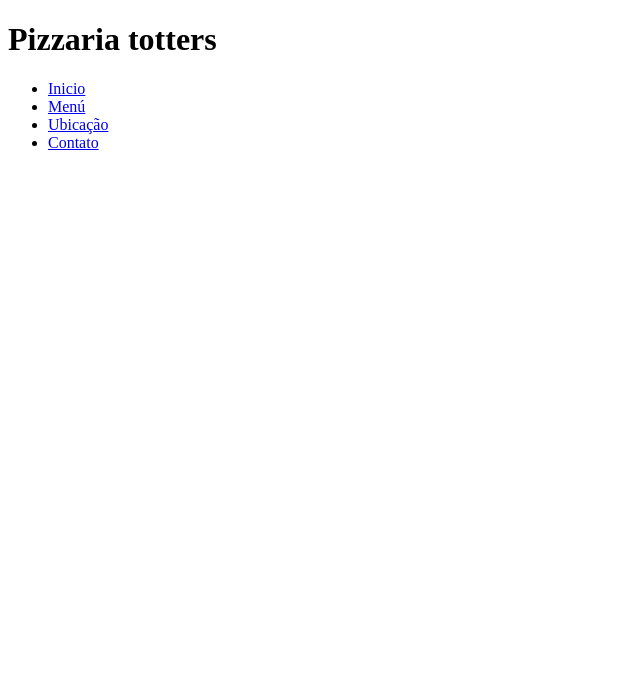
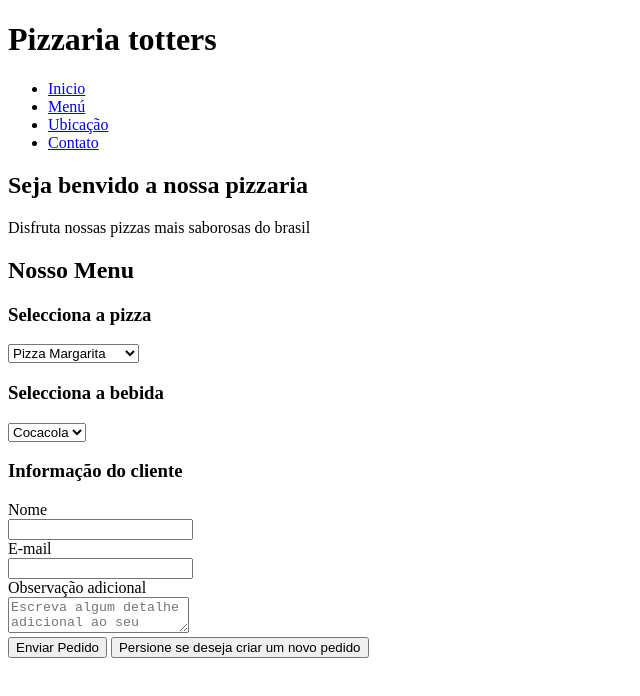
Before and after one commit to adrian9633/pizzaria, a plain HTML site: page index.html in a window 1280 px wide. Shown: the whole page, without its empty margins (0-640 px from the left). Drawn offline with Linux system fonts and the light colour scheme.

Commit message:
adicionando nossa main ao sitio web onde foi criado menssagem de benvida e outras seções

```diff
--- a/index.html
+++ b/index.html
@@ -14,12 +14,57 @@
                 <nav>
                     <ul>
                         <li><a href="#inicio">Inicio</a></li>
-                        <li><a href="#Menú">Menú</a></li>
-                        <li><a href="#Ubicação">Ubicação</a></li>
-                        <li><a href="#Contato">Contato</a></li>
+                        <li><a href="#menu">Menú</a></li>
+                        <li><a href="#ubicação">Ubicação</a></li>
+                        <li><a href="#contato">Contato</a></li>
                     </ul>
                 </nav>
         </header>
 
+        <main>
+
+            <section id="Inicio">
+                    <h2>Seja benvido a nossa pizzaria</h2>
+                    <p>Disfruta nossas pizzas mais saborosas do brasil</p>
+            </section>
+
+            <section id="menu">
+                <h2>Nosso Menu</h2>
+                <form action="">
+                        <h3>Selecciona a pizza</h3>
+                        <select name="pizza" id="pizza">
+                            <option value="margarita">Pizza Margarita</option>
+                            <option value="pepperoni">Pizza Pepperoni</option>
+                            <option value="vegetariana">Pizza Vegerariana</option>
+                        </select>
+
+                        <h3>Selecciona a bebida</h3>
+                        <select name="bebida" id="">
+                            <option value="cocacola">Cocacola</option>
+                            <option value="guarana">Guaraná</option>
+                            <option value="fanta">fanta</option>
+                        </select>
+
+                        <h3>Informação do cliente</h3>
+                        <label for="nome">Nome</label><br>
+                        <input type="text" id="nome" name="nome"><br>
+
+                        <label for="email">E-mail</label><br>
+                        <input type="email" id="email" name="email"><br>
+
+                        <label for="observação">Observação adicional</label><br>
+                        <textarea name="observação" id="observação" placeholder="Escreva algum detalhe adicional ao seu pedido" rows="2"></textarea> <br>
+
+                        <button type="submit">Enviar Pedido</button>
+                        <button type="reset">Persione se deseja criar um novo pedido</button>
+
+
+                </form>
+
+
+            </section>
+
+        </main>
+
 </body>
 </html>
```
